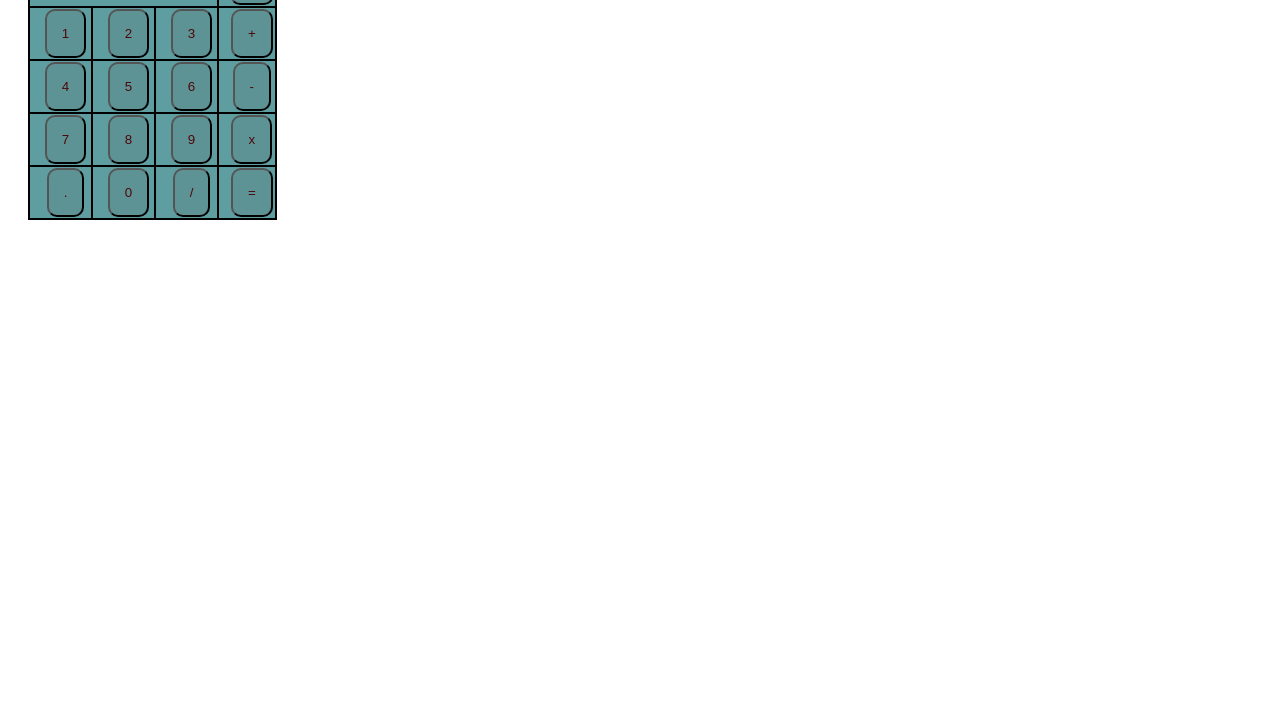
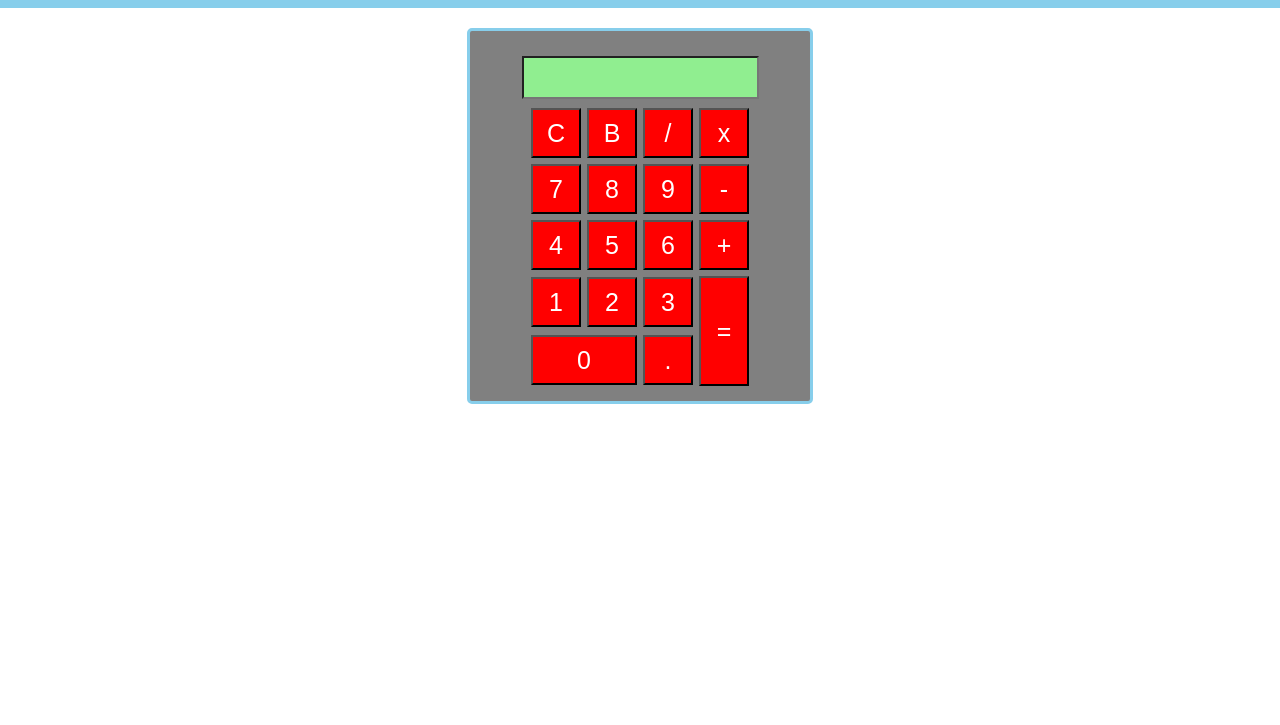
Before and after one commit to SNEHITHA16/calculator19, a plain HTML site: page index.html in a window 1280 px wide. Shown: the part 75-800 px from the top of the page. Drawn offline with Linux system fonts and the light colour scheme.

Commit message:
First commit11

```diff
--- a/index.html
+++ b/index.html
@@ -3,8 +3,7 @@
 <head>
     <meta charset="UTF-8">
     <meta http-equiv="X-UA-Compatible" content="IE=edge">
-    <meta name="viewport" content="width=
-    , initial-scale=1.0">
+    <meta name="viewport" content="width=initial-scale=1.0">
     <title>Document</title>
     <link rel="stylesheet" href="style.css">
 </head>
@@ -12,43 +11,46 @@
 
 </script>
 <body>
-    <div class="container">
-    <table border="4">
+    <h1> Calculator  </h1>
+     <div class= "formstyle">
+     <form name = "form1">
+     <input class= "textview" name = "textview">
+     </form>
+     <center>
+     <table >
      <tr>
-<td colspan="3"><input type="text" id="result"></td>
-<td><button type="button" onclick="clear()"> C </button></td>
+        <td> <input class = "btn" type = "button" value = "C" onclick = "form1.textview.value = ' ' " > </td>
+        <td> <input  class = "btn" type = "button" value = "B" onclick = "backspace()" > </td>
+        <td> <input  class = "btn" type = "button" value = "/" onclick = "insert('/')" > </td>
+        <td> <input class = "btn" type = "button" value = "x" onclick = "insert('*')" > </td>
+        </tr>
+
+         <tr>
+        <td> <input class = "btn" type = "button" value = "7" onclick = "insert(7)" > </td>
+        <td> <input class = "btn" type = "button" value = "8" onclick = "insert(8)" > </td>
+        <td> <input class = "btn" type = "button" value = "9" onclick = "insert(9)" > </td>
+        <td> <input class = "btn" type = "button" value = "-" onclick = "insert('-')" > </td>
+        </tr>
+
+         <tr>
+        <td> <input class = "btn" type = "button" value = "4" onclick = "insert(4)" > </td>
+        <td> <input class = "btn" type = "button" value = "5" onclick = "insert(5)" > </td>
+        <td> <input class = "btn" type = "button" value = "6" onclick = "insert(6)" > </td>
+        <td> <input class = "btn" type = "button" value = "+" onclick = "insert('+')" > </td>
+        </tr>
+
+         <tr>
+        <td> <input class = "btn" type = "button" value = "1" onclick = "insert(1)" > </td>
+        <td> <input class = "btn" type = "button" value = "2" onclick = "insert(2)" > </td>
+        <td> <input class = "btn" type = "button" value = "3" onclick = "insert(3)" > </td>
+        <td rowspan = 5> <input class = "btn" style = "height: 110px" type = "button" value = "=" onclick = "equal()"> </td>
         </tr>
         <tr>
-        <td><button onclick="view('1')">1</button></td>
-        <td><button onclick="view('2')">2</button></td>
-        <td><button onclick="view('3')">3</button></td>
-        <td><button onclick="view('+')">+</button></td>
-
-       </tr>
-       <tr>
-        <td><button onclick="view('4')">4</button></td>
-        <td><button onclick="view('5')">5</button></td>
-        <td><button onclick="view('6')">6</button></td>
-        <td><button onclick="view('-')">-</button></td>
-
-   </tr>
-   <tr>
-
-    <td><button onclick="view('7')">7</button></td>
-    <td><button onclick="view('8')">8</button></td>
-    <td><button onclick="view('9')">9</button></td>
-    <td><button onclick="view('*')">x</button></td>
-
-</tr>
-<tr>
-
-    <td><button onclick="view('.')">.</button></td>
-    <td><button onclick="view('0')">0</button></td>
-    <td><button onclick="view('/')">/</button></td>
-    <td><button onclick="compute('=')">=</button></td>
-
+        <td colspan = 2> <input class = "btn" style = "width: 106px" type = "button" value = "0" onclick = "insert(0)" > </td>
+        <td> <input class = "btn" type = "button" value = "." onclick = "insert('.')"> </td>
         </tr>
         </table>
+        </center>
      </div>
      <script src="script.js"></script>
      </body>
--- a/script.js
+++ b/script.js
@@ -1,11 +1,17 @@
-function clear(){
-    document.getElementById("result").value="0 "
+function insert(num)
+{
+document.form1.textview.value = document.form1.textview.value + num;
 }
-function view(num){
-    document.getElementById("result").value+=num
+function equal()
+{
+var exp = document.form1.textview.value;
+if(exp)
+{
+document.form1.textview.value = eval(exp)
 }
-function compute(){
-    let a=document.getElementById("result").value;
-    let b=eval(a)
-    document.getElementById("result").value=b
 }
+function backspace()
+{
+var exp = document.form1.textview.value;
+document.form1.textview.value = exp.substring(0, exp.length - 1);
+}
--- a/style.css
+++ b/style.css
@@ -1,27 +1,43 @@
-button{
-    color:rgb(77, 8, 8);
-   padding: 15px;
-    text-align: justify;
-    margin-left: 10px;
-    background-color: rgba(88, 103, 104, 0.205);
-    border-radius: 10px;
+.formstyle
+{
+width: 300px;
+height: 330px;
+margin: 20px auto;
+border: 3px solid skyblue;
+border-radius: 5px;
+padding: 20px;
+text-align: center;
+background-color: grey;
 }
-table, td, th {
-    border: 2px solid black;
-  }
+h1 {
+	text-align: center;
+	padding: 23px;
+	background-color: skyblue;
+	color: white;
+	}
+input:hover
+{
+background-color: green;
+}
 
-  table {
-    border-collapse: collapse;
-    width: 10%;
-    background-color: cadetblue;
-  }
-  td{
-    text-align: center;
-  }
+*{
+margin: 0;
+padding: 0;
+}
+.btn{
+width: 50px;
+height: 50px;
+font-size: 25px;
+margin: 2px;
+cursor: pointer;
+background-color: red;
+color: white;
 
-.container{
-    align-content: center;
-    border: rgb(94, 85, 74);
-    margin: auto;
-    padding: 20px;
 }
+.textview{
+width: 223px;
+margin: 5px;
+font-size: 25px;
+padding: 5px;
+background-color: lightgreen;
+}
```
Lines whose indentation alone changed are shown as unchanged.
